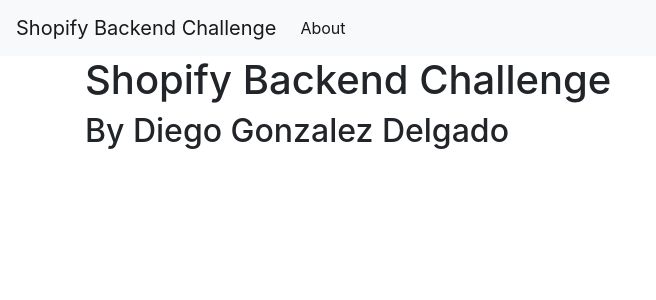
After one commit to diegogonza112/flask-web-app, a Flask app: page / in a window 1280 px wide. The commit adds this page. Shown: the top 300 px of the page, without its empty margins (0-656 px from the left). Run offline with Flask 2, Linux system fonts and the light colour scheme; some libraries are stand-ins or nearby versions.

Commit message:
updating html

```diff
--- a/app.py
+++ b/app.py
@@ -16,5 +16,6 @@ def about():
     return str(open('coverletter2021.txt', 'r').readlines())
 
 
+
 if __name__ == '__main__':
     app.run()
--- a/templates/base.html
+++ b/templates/base.html
@@ -12,7 +12,7 @@
 </head>
 <body>
 <nav class="navbar navbar-expand-md navbar-light bg-light">
-    <a class="navbar-brand" href="{{ url_for('home')}}">Diego Gonzalez Delgado</a>
+    <a class="navbar-brand" href="{{ url_for('home')}}">Shopify Backend Challenge</a>
     <button class="navbar-toggler" type="button" data-toggle="collapse" data-target="#navbarNav" aria-controls="navbarNav" aria-expanded="false" aria-label="Toggle navigation">
         <span class="navbar-toggler-icon"></span>
     </button>
--- /dev/null
+++ b/templates/home.html
@@ -0,0 +1,16 @@
+{% extends 'base.html' %}
+
+{% block content %}
+<h1>{% block title %} Shopify Backend Challenge {% endblock %}</h1>
+<h2>{% block subtitle %} By Diego Gonzalez Delgado {% endblock %}</h2>
+{% for post in posts %}
+<a href="{{ url_for('post', post_id=post['id']) }}">
+    <h2>{{ post['title'] }}</h2>
+</a>
+<span class="badge badge-primary">{{ post['created'] }}</span>
+<a href="{{ url_for('edit', id=post['id']) }}">
+    <span class="badge badge-warning">Edit</span>
+</a>
+<hr>
+{% endfor %}
+{% endblock %}
```
